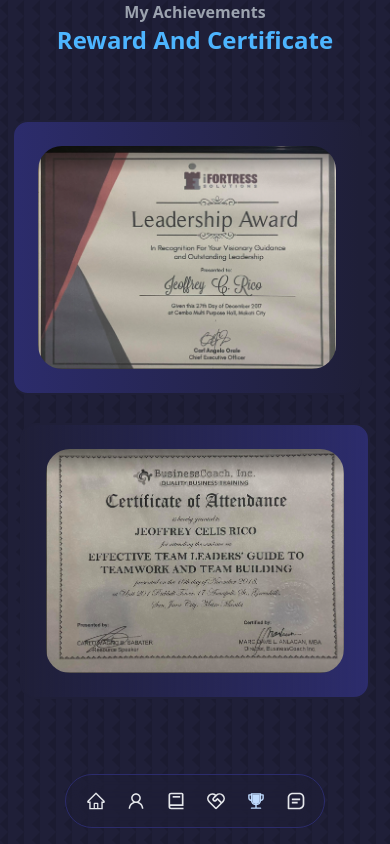
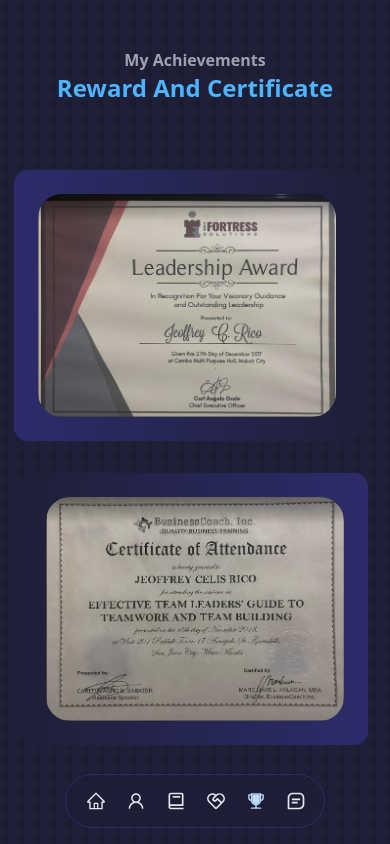
Before and after one commit to jeoff23/jeoff2023portfolio, a Next.js app: page /Achievements in a window 390 px wide. Built offline with nearby package versions, Linux system fonts and the light colour scheme.

Commit message:
Changes for my portfolio

```diff
--- a/app/AboutMe/page.tsx
+++ b/app/AboutMe/page.tsx
@@ -13,7 +13,7 @@
             </div>
             <div className=' max-w-7xl mx-auto lg:h-2/5 lg:flex lg:justify-between lg:flex-row flex flex-col'>
                 <div className='bg-blue-100 lg:w-2/3 w-72 lg:h-96 lg:mr-28 mx-auto border-2 rounded-3xl bg-gradient-to-r from-blue-400 to-transparent flex items-center justify-center'>
-                    <Image src={jeoff} alt="main picture" priority className='border rounded-2xl anime-bounce rotate-12 overflow-hidden hover:rotate-0 duration-300' />
+                    <Image src={jeoff} alt="main picture" priority className='border rounded-2xl lg:anime-bounce lg:rotate-12 lg:overflow-hidden lg:hover:rotate-0 lg:duration-300' />
                 </div>
                 <div className='flex flex-col lg:m-2 mx-2 lg:w-1/2 lg:mt-0 mt-16'>
                     <div className='flex flex-row text-center'>
--- a/app/Achievements/page.tsx
+++ b/app/Achievements/page.tsx
@@ -5,7 +5,7 @@
 
 function Achievements() {
     return (
-        <div className='lg:pt-20'>
+        <div className='lg:pt-20 py-12'>
             <div className='text-center text-gray-400 text-md font-semibold'>
                 <h5>My Achievements</h5>
             </div>
--- a/app/AllWorks/page.tsx
+++ b/app/AllWorks/page.tsx
@@ -9,7 +9,7 @@
 
 function AllWorks() {
     return (
-        <div className='lg:py-32 py-28'>
+        <div className='lg:py-32 py-24'>
             <div className='text-center text-gray-400 text-md font-semibold'>
                 <h5>My Work</h5>
             </div>
```
